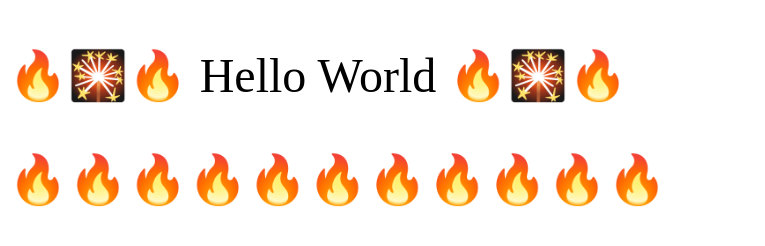
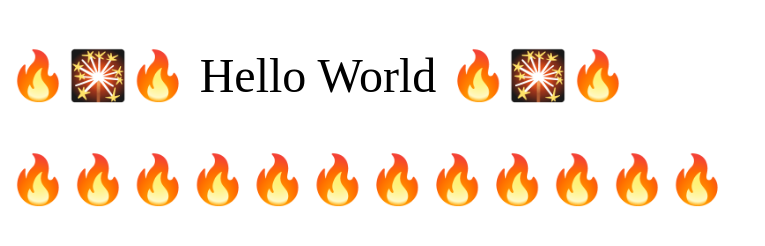
Before and after one commit to aviehu/WebPage, a website: page index.html in a window 1280 px wide. Shown: the whole page, without its empty margins (0-765 px from the left). Drawn offline with Linux system fonts and the light colour scheme; a web font is replaced by a local one.

Commit message:
hedoku 2

```diff
--- a/index.html
+++ b/index.html
@@ -14,7 +14,7 @@
 
 <body>
     <p>🔥🎇🔥 Hello World 🔥🎇🔥</p>
-    <div>🔥🔥🔥🔥🔥🔥🔥🔥🔥🔥🔥</div>
+    <div>🔥🔥🔥🔥🔥🔥🔥🔥🔥🔥🔥🔥</div>
 </body>
 
 </html>
```
